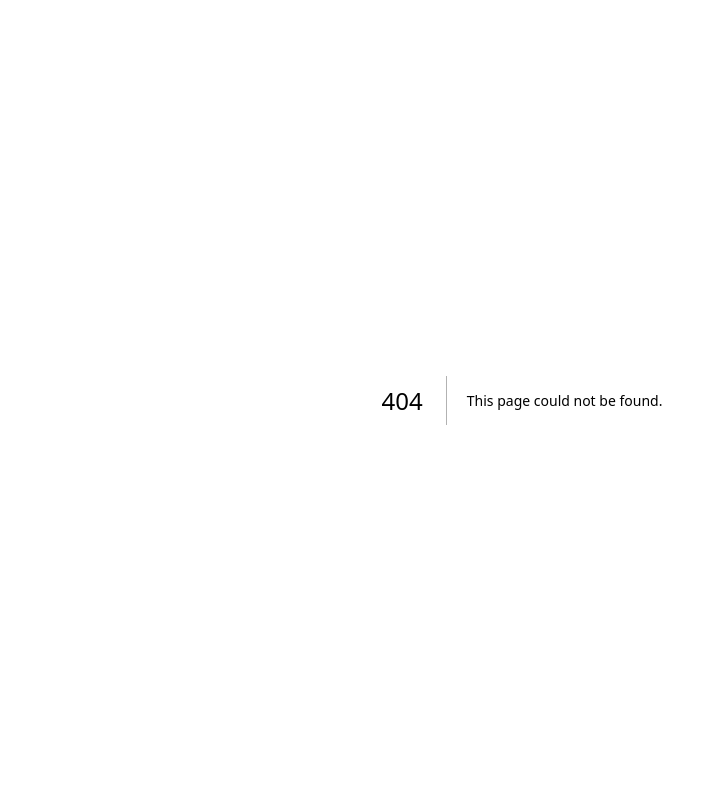
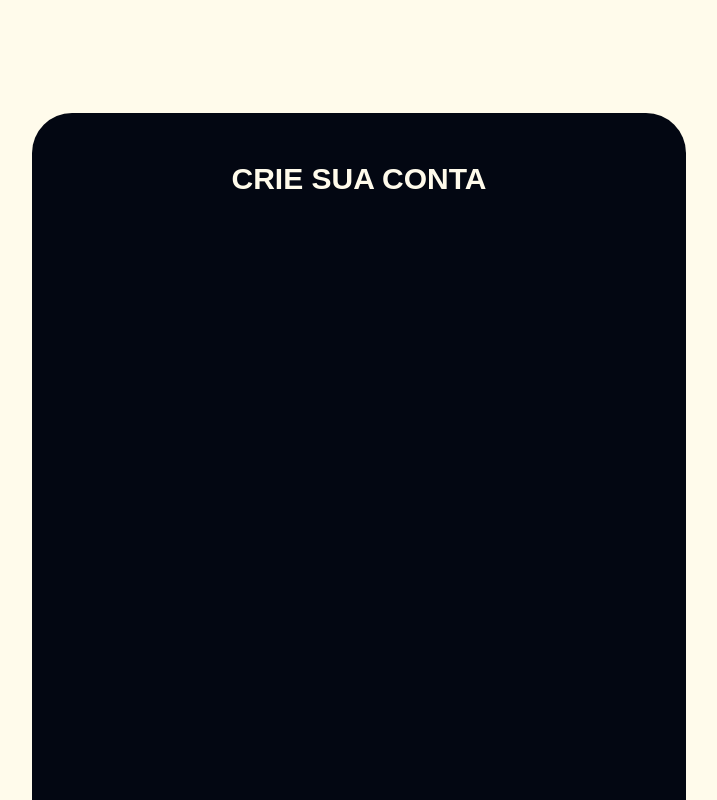
Before and after one commit to nicolemeirelles/cjr-frontend-PT-2026-2-grupo-2, a Next.js app: page /cadastro in a window 1280 px wide. Before the commit this address had no page. Shown: the whole page, without its empty margins (118-835 px from the left). Built offline with nearby package versions, Linux system fonts and the light colour scheme.

Commit message:
feat(cadastro): adiciona título e ajusta layout do container

```diff
--- /dev/null
+++ b/app/cadastro/page.tsx
@@ -0,0 +1,27 @@
+'use client'
+import React, {useState} from 'react';
+
+type Task = {
+    id: number;
+    title: string;
+    description: string;
+    done: boolean;
+    createdAt: string;
+    updatedAt?: string;
+    expanded?: boolean;
+
+}
+export default function Cadastro(){
+    return (
+        <div className="flex flex-col h-screen bg-amber-50 overflow-hidden">
+            <div className= "w-[654px] h-[1068px] bg-gray-950 rounded-t-[40px] items-start justify-start ml-[150px] mt-[113px] p-12">
+                <h1 className= "text-3xl font-bold text-center mb-6 text-amber-50">
+                    CRIE SUA CONTA
+
+                </h1>
+            </div>
+
+
+        </div>
+    );
+}
--- a/app/login/page.tsx
+++ /dev/null
@@ -1,7 +0,0 @@
-export default function Login(){
-    return (
-        <div>
-
-        </div>
-    );
-}
```
